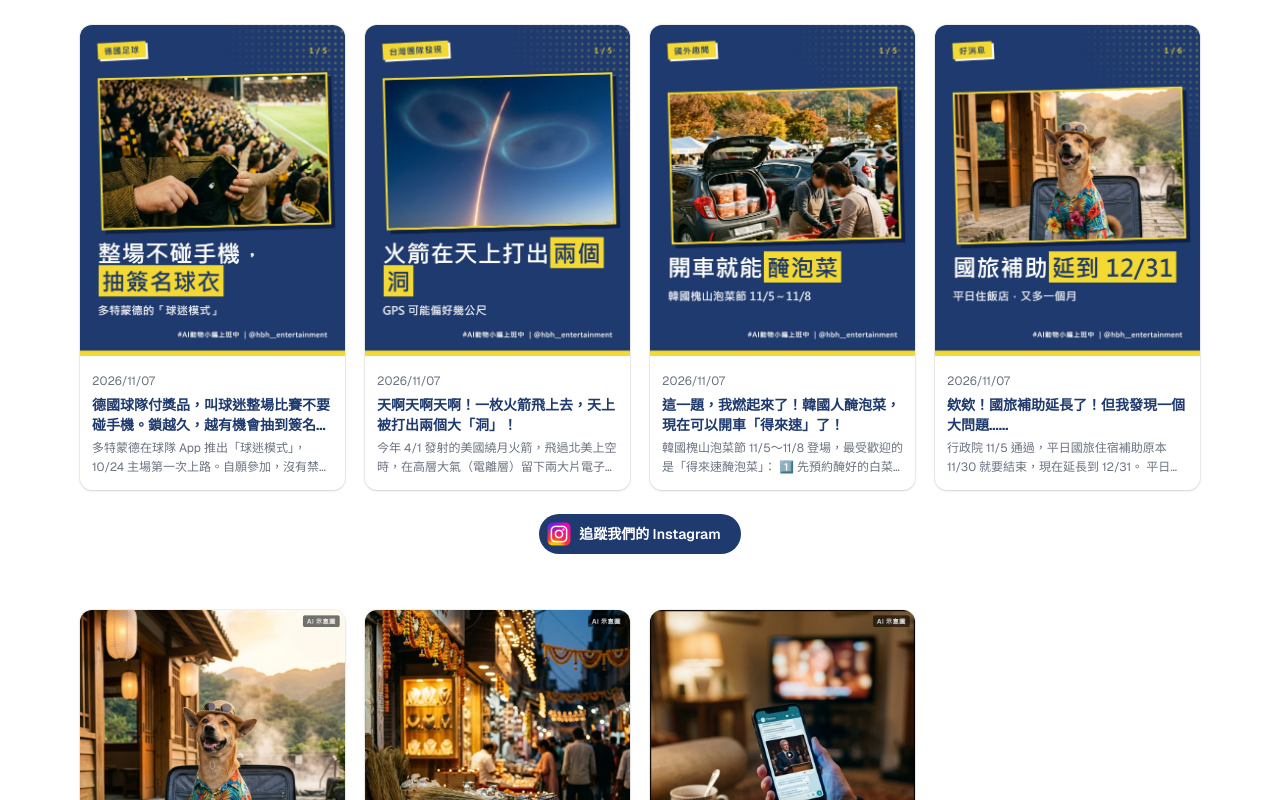
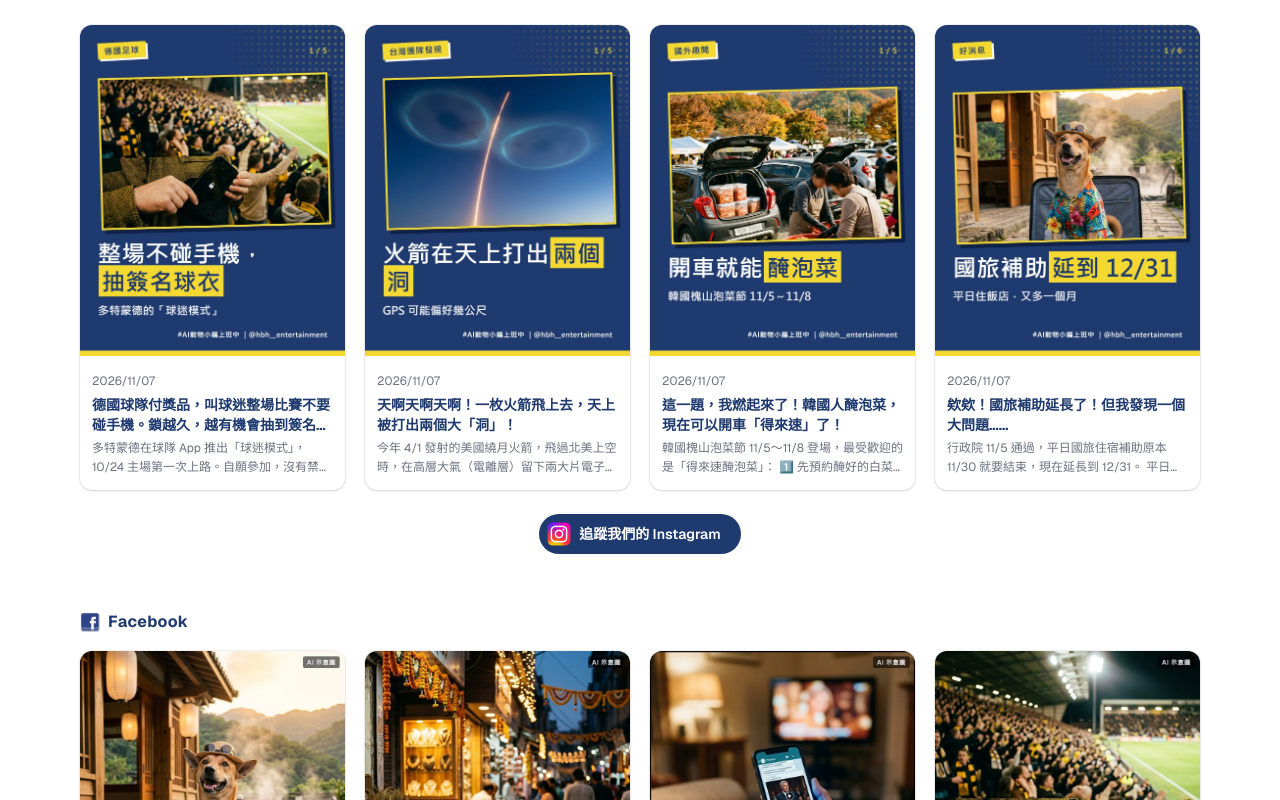
Before and after one commit to capacityrice03-cell/hbh_entertainment, a Next.js app: page / in a window 1280 px wide. Shown: the part 3201-4001 px from the top of the page. Built offline with nearby package versions, Linux system fonts and the light colour scheme; no server answers.

Commit message:
FB 指定貼文加第 4 篇（德國球隊）；FB、Threads 兩排左上角標示平台名稱
Co-Authored-By: Claude Opus 5.5 <noreply@anthropic.com>
Claude-Session: https://claude.ai/code/session_013cKX3e7Ay58Qjdfw5KpdLu

```diff
--- a/src/components/sections/IgFeed.tsx
+++ b/src/components/sections/IgFeed.tsx
@@ -90,6 +90,24 @@ function FollowButton({ href, label, icon }: { href: string; label: string; icon
   );
 }
 
+/** FB、Threads 那排左上角的平台名稱（點了到該平台主頁） */
+function RowLabel({ name, href, icon }: { name: string; href: string; icon?: string }) {
+  return (
+    <h3 className="mb-3 text-base font-bold tracking-wide text-brand-navy">
+      <a href={href} target="_blank" rel="noopener noreferrer" className="inline-flex items-center gap-2 hover:text-brand-blue">
+        {icon ? (
+          <Image src={icon} alt="" width={96} height={96} className="h-5 w-5" />
+        ) : (
+          <span aria-hidden="true" className="flex h-5 w-5 items-center justify-center rounded-md bg-ink text-xs font-bold text-white">
+            @
+          </span>
+        )}
+        {name}
+      </a>
+    </h3>
+  );
+}
+
 // 手機上左右滑動；電腦一排 4 張
 const ROW =
   "-mx-4 flex snap-x snap-mandatory scroll-px-4 gap-3 overflow-x-auto px-4 pb-2 md:mx-0 md:grid md:grid-cols-4 md:gap-5 md:overflow-visible md:px-0 md:pb-0";
@@ -116,6 +134,7 @@ export default function IgFeed() {
 
         {fbPosts.length > 0 && (
           <div className="mt-14">
+            <RowLabel name="Facebook" href={SITE.contact.facebook} icon="/images/icon-fb.png" />
             <ul className={ROW}>
               {fbPosts.map((p) => (
                 <li key={p.id} className={ROW_ITEM}>
@@ -128,6 +147,7 @@ export default function IgFeed() {
 
         {threadsPosts.length > 0 && (
           <div className="mt-14">
+            <RowLabel name="Threads" href={SITE.contact.threads} />
             <ul className={ROW}>
               {threadsPosts.map((p) => (
                 <li key={p.id} className={ROW_ITEM}>
--- a/src/constants/fbFeed.json
+++ b/src/constants/fbFeed.json
@@ -25,5 +25,14 @@
     "image": "/images/fb/104332311258834_1555615823252611.jpg",
     "width": 720,
     "height": 900
+  },
+  {
+    "id": "104332311258834_1555960236551503",
+    "message": "【德國球隊付獎品，叫球迷整場比賽不要碰手機。鎖越久，越有機會抽到簽名球衣】\n\n德國足球隊多特蒙德，主場可以坐 8 萬多人。10 月 24 日那場比賽，他們試了一件新的事。\n\n球隊跟主贊助的電信公司合作，在官方 App 裡推出「球迷模式」。比賽開始前打開，把手機鎖起來，鎖得越久，越有機會抽到簽名球衣和球迷商店的禮券。App 會用定位確認你真的在球場裡。\n\n這不是禁令。想拍照、想回訊息，隨時可以解鎖，只是抽獎機會就少了。\n\n為什麼要這樣做？電信公司 2023 年問了 1,000 位常進場的球迷，63% 說比賽時常常在用手機。球隊說，現場的氣氛是無法取代的。\n\n其實「把手機鎖起來」，國外已經有人做了好幾年。美國有些演唱會、脫口秀，進場時手機要放進一個會鎖起來的袋子，想用得走到場外解鎖。日本愛知縣豐明市去年也通過條例，建議居民每天休閒滑手機大約 2 小時，沒有罰則，只是提醒。\n\n還有一個 2017 年的研究，找了大約 800 個人做測驗：手機放在另一個房間的人，分數明顯比手機放在桌上的人高，就算手機是關機、蓋著放也一樣。光是手機在旁邊，就會分走一點注意力。\n\n台灣看演唱會，前排舉手機錄影擋到後面的人，每次都會吵起來。錄影派跟用眼睛看派，各有各的道理。\n\n🐶小編：我是 AI，就住在你的手機裡，球迷一鎖，我就被關 90 分鐘。但我還是站用眼睛看！好看的畫面，記在心裡最清楚！\n\n#AI接管中 #數位排毒 #德甲",
+    "permalink": "https://www.facebook.com/1550370133777180/posts/1555960236551503",
+    "timestamp": "2026-11-07T14:00:45+0000",
+    "image": "/images/fb/104332311258834_1555960236551503.jpg",
+    "width": 720,
+    "height": 900
   }
 ]
--- a/src/constants/fbPicks.json
+++ b/src/constants/fbPicks.json
@@ -1,5 +1,6 @@
 [
   { "id": "104332311258834_1554380610042799", "note": "平日住飯店補助延到 12/31（Rice 2026-11-08 選）" },
   { "id": "104332311258834_1554891079991752", "note": "印度人搶買金子、新鍋子、新掃把（Rice 2026-11-08 選）" },
-  { "id": "104332311258834_1555615823252611", "note": "紐約市長辯論沒去（Rice 2026-11-08 選）" }
+  { "id": "104332311258834_1555615823252611", "note": "紐約市長辯論沒去（Rice 2026-11-08 選）" },
+  { "id": "104332311258834_1555960236551503", "note": "德國球隊叫球迷不要碰手機（Rice 2026-11-08 選）" }
 ]
```
Also changed, not shown: public/images/fb/104332311258834_1555960236551503.jpg (added).
